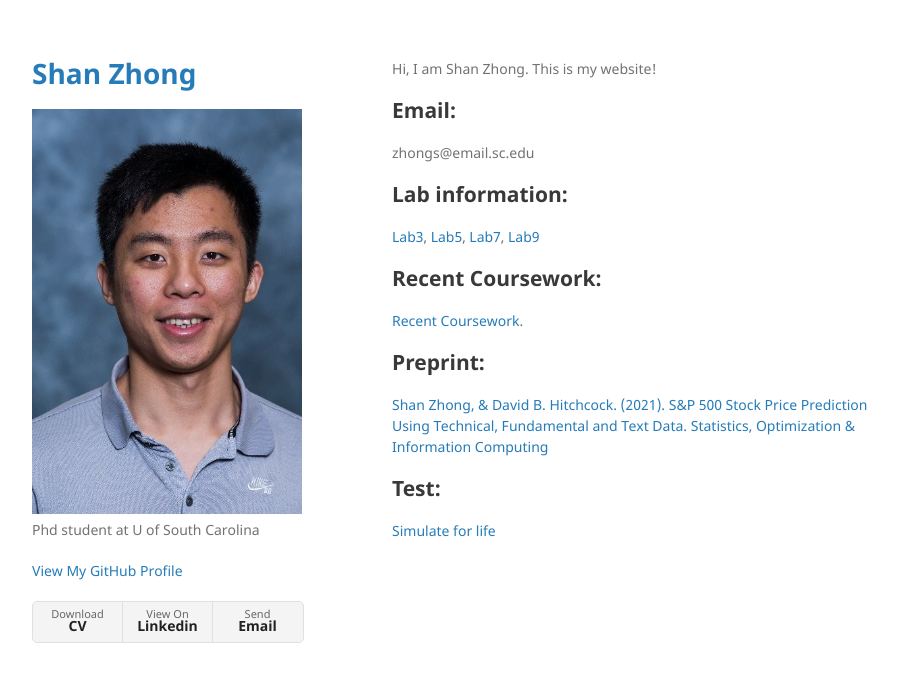
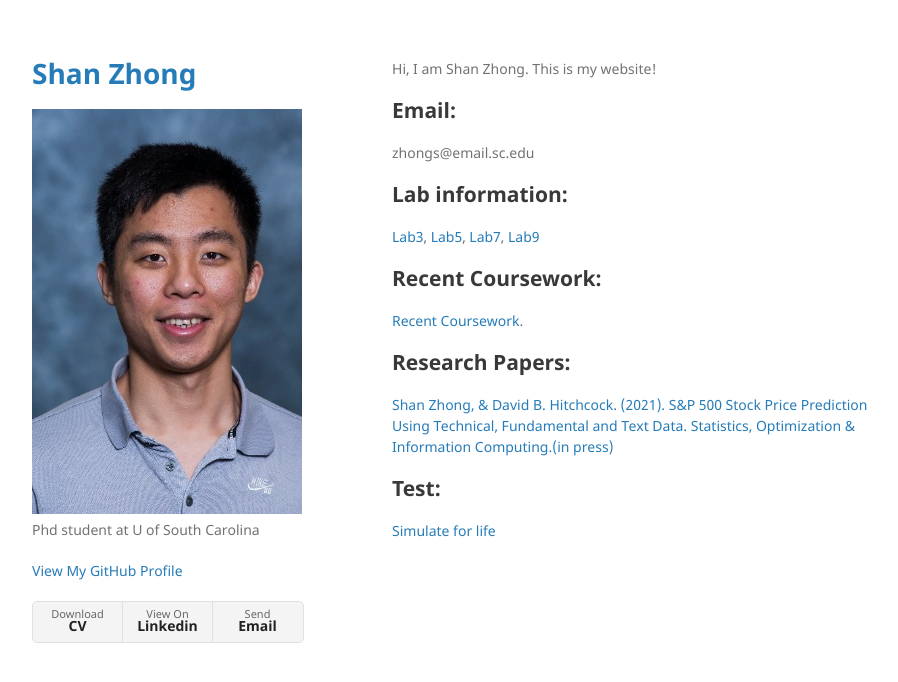
Before and after one commit to Shanlearning/Shanlearning.github.io, a Jekyll site: the page built from index.md, in a window 1280 px wide. Shown: the top 682 px of the page, without its empty margins (178-1076 px from the left). Built offline with Jekyll 4.4.1, drawn with Linux system fonts in a browser that asks for light colours.

Commit message:
Update index.md

```diff
--- a/index.md
+++ b/index.md
@@ -18,8 +18,8 @@ zhongs@email.sc.edu
 ## Recent Coursework:
 [Recent Coursework](https://github.com/Shanlearning/past-coursework#past-coursework).
 
-## Preprint:
-[Shan Zhong, & David B. Hitchcock. (2021). S&P 500 Stock Price Prediction Using Technical, Fundamental and Text Data. Statistics, Optimization & Information Computing](http://www.iapress.org/index.php/soic/article/view/1362/845)
+## Research Papers:
+[Shan Zhong, & David B. Hitchcock. (2021). S&P 500 Stock Price Prediction Using Technical, Fundamental and Text Data. Statistics, Optimization & Information Computing.(in press)](http://www.iapress.org/index.php/soic/article/view/1362/845)
 
 ## Test:
 [Simulate for life](https://shanlearning.github.io/lifeRestart/view/index.html)
```
